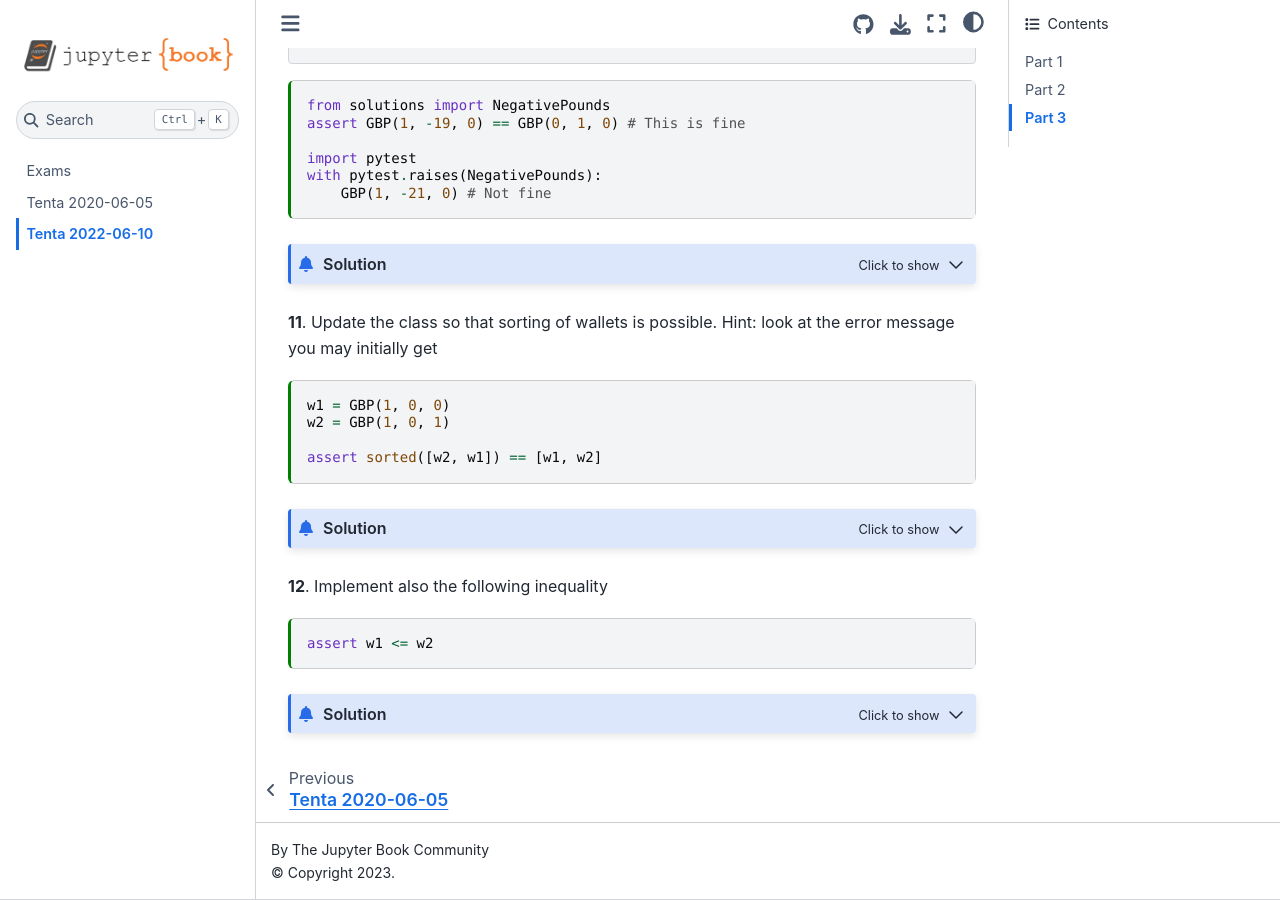
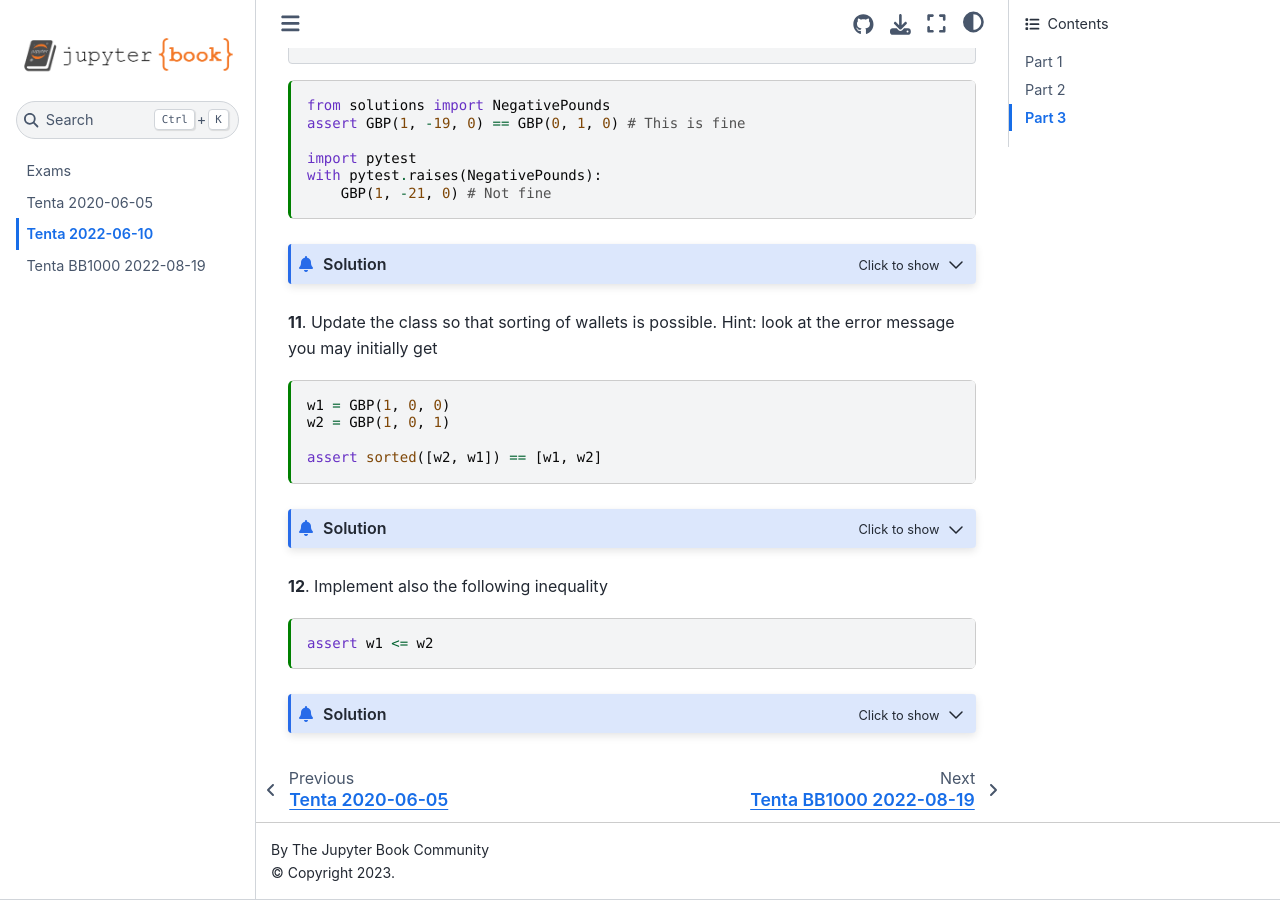
Before and after one commit to bb1000/exams, a Jupyter Book: the page built from omtenta-2022-06-10.ipynb, in a window 1280 px wide and 900 px high, scrolled down 3790 px. Built offline with Jupyter Book 1.0.4 settings and Sphinx 7.4.7 and the Sphinx Book theme 1.1.4, drawn with Linux system fonts in a browser that asks for light colours; some of the changed lines change nothing that is shown.

Commit message:
include 220819

```diff
--- a/_toc.yml
+++ b/_toc.yml
@@ -11,6 +11,6 @@ chapters:
 #- file: tenta-2022-03-17.ipynb
 #- file: tenta-2022-06-01.ipynb
 - file: omtenta-2022-06-10.ipynb
-#- file: Omtenta-2022-08-19.ipynb
+- file: Omtenta-2022-08-19.ipynb
 #- file: tenta-2023-03-17.ipynb
 #- file: tenta-2023-06-09.ipynb
```
